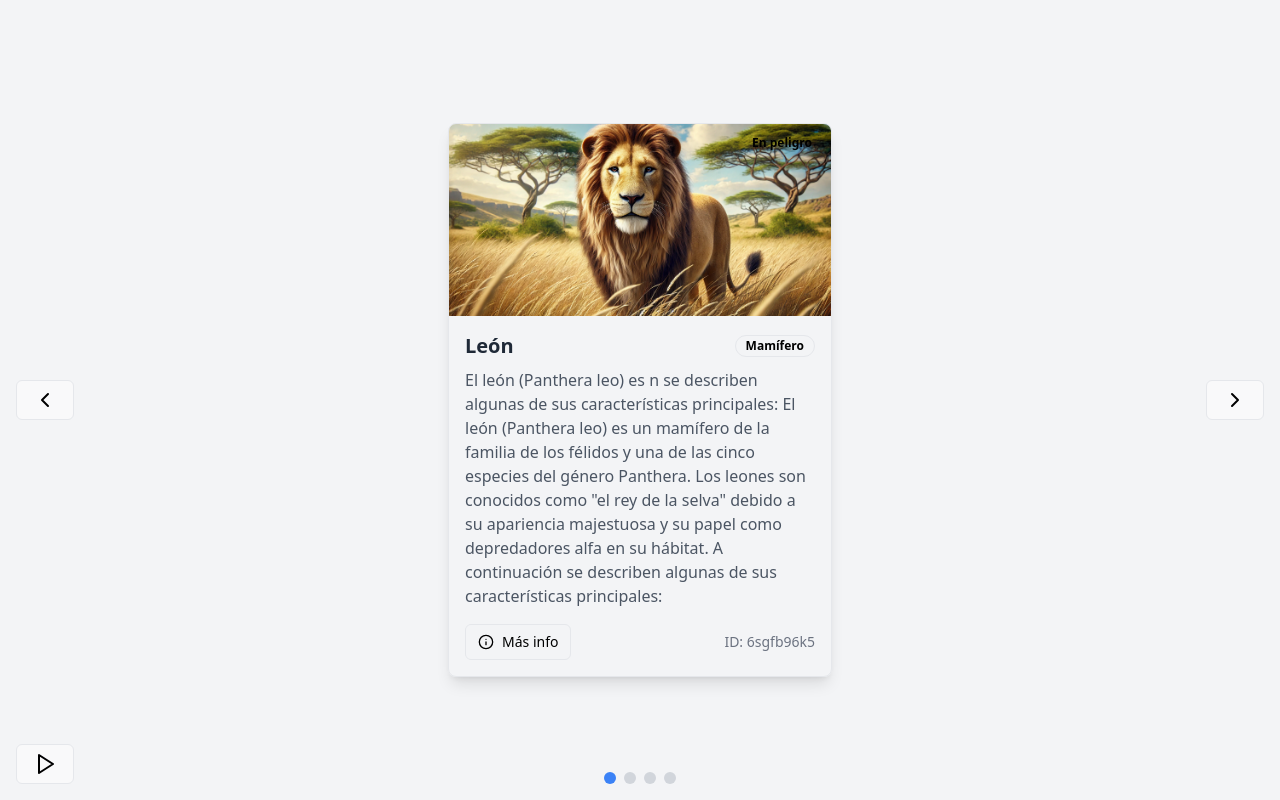
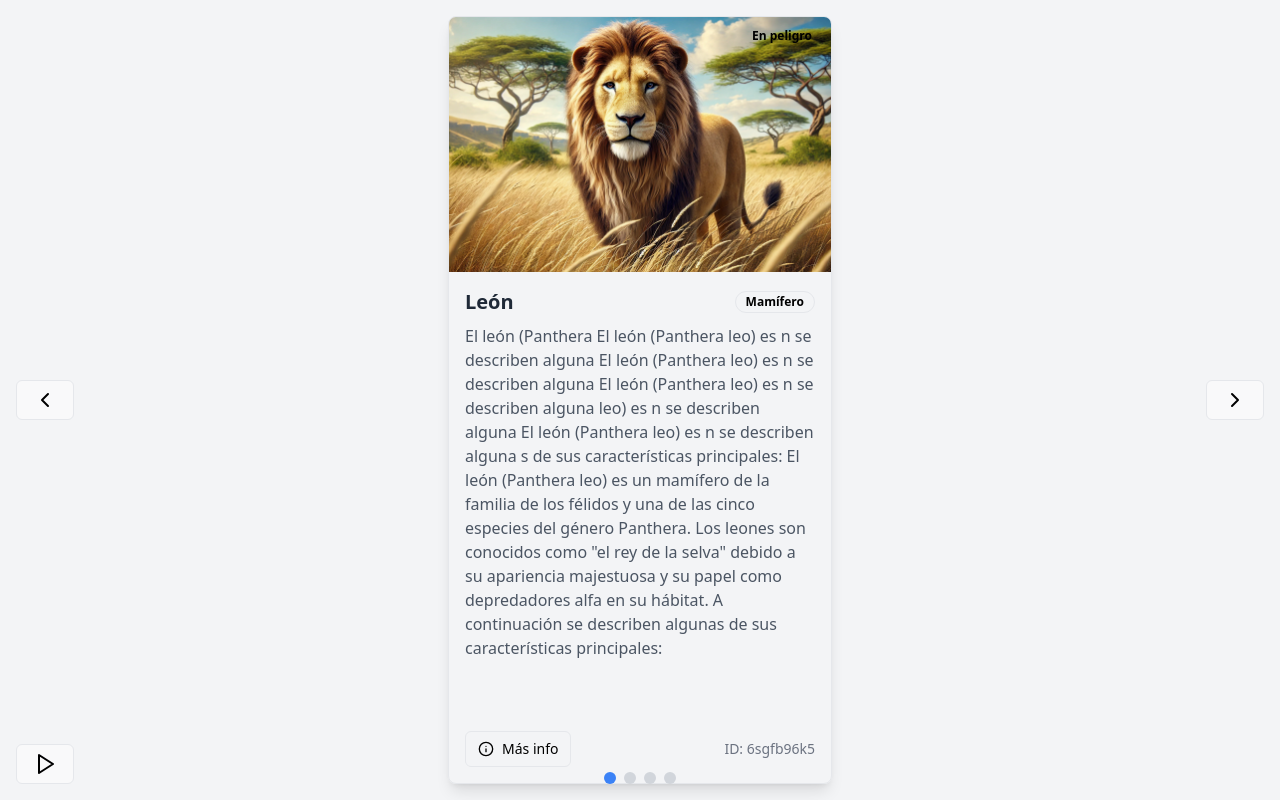
Before and after one commit to luis198755/animal-carousel2, a React (Create React App) app: page / in a window 1280 px wide. Built offline with nearby package versions, Linux system fonts and the light colour scheme.

Commit message:
fix text scroll

```diff
--- a/src/components/AnimalCard.js
+++ b/src/components/AnimalCard.js
@@ -7,10 +7,10 @@ import { Info } from 'lucide-react';
 
 const AnimalCard = ({ imageUrl, name, description, category, endangered }) => {
   return (
-    <Card className="max-w-sm mx-auto overflow-hidden rounded-lg shadow-lg transition-transform duration-300 hover:scale-105">
-      <div className="relative">
+    <Card className="w-full max-w-sm mx-auto overflow-hidden rounded-lg shadow-lg transition-transform duration-300 hover:scale-105 flex flex-col h-full">
+      <div className="relative h-1/3 min-h-[150px]">
         <img
-          className="w-full h-48 object-cover"
+          className="w-full h-full object-cover"
           src={imageUrl}
           alt={name}
         />
@@ -20,13 +20,13 @@ const AnimalCard = ({ imageUrl, name, description, category, endangered }) => {
           </Badge>
         )}
       </div>
-      <CardContent className="p-4">
+      <CardContent className="p-4 flex-grow flex flex-col overflow-auto">
         <div className="flex justify-between items-center mb-2">
-          <h2 className="text-xl font-bold text-gray-800">{name}</h2>
+          <h2 className="text-xl font-bold text-gray-800 truncate">{name}</h2>
           <Badge variant="outline">{category}</Badge>
         </div>
-        <p className="text-gray-600 mb-4">{description}</p>
-        <div className="flex justify-between items-center">
+        <p className="text-gray-600 mb-4 overflow-y-auto flex-grow">{description}</p>
+        <div className="flex justify-between items-center mt-auto pt-2">
           <Button variant="outline" size="sm" className="flex items-center">
             <Info className="w-4 h-4 mr-2" />
             Más info
--- a/src/components/AnimalCarousel.js
+++ b/src/components/AnimalCarousel.js
@@ -52,7 +52,8 @@ const AnimalCarousel = ({ animals }) => {
   };
 
   return (
-    <div className="relative w-full h-screen overflow-hidden bg-gray-100">
+    <div className="relative w-full h-screen overflow-hidden bg-gray-100 flex flex-col">
+      <div className="flex-grow overflow-hidden">
         <div
           className="flex transition-transform duration-300 ease-in-out h-full"
           style={{ transform: `translateX(-${100}%)` }}
@@ -62,6 +63,7 @@ const AnimalCarousel = ({ animals }) => {
               <AnimalCard {...animal} />
             </div>
           ))}
+        </div>
       </div>
 
       <Button
--- a/src/components/App.js
+++ b/src/components/App.js
@@ -7,7 +7,7 @@ const App = () => {
     {
       imageUrl: "/images/lion2.webp",
       name: "León",
-      description: 'El león (Panthera leo) es n se describen algunas de sus características principales: El león (Panthera leo) es un mamífero de la familia de los félidos y una de las cinco especies del género Panthera. Los leones son conocidos como "el rey de la selva" debido a su apariencia majestuosa y su papel como depredadores alfa en su hábitat. A continuación se describen algunas de sus características principales:',
+      description: 'El león (Panthera El león (Panthera leo) es n se describen alguna El león (Panthera leo) es n se describen alguna El león (Panthera leo) es n se describen alguna leo) es n se describen alguna El león (Panthera leo) es n se describen alguna s de sus características principales: El león (Panthera leo) es un mamífero de la familia de los félidos y una de las cinco especies del género Panthera. Los leones son conocidos como "el rey de la selva" debido a su apariencia majestuosa y su papel como depredadores alfa en su hábitat. A continuación se describen algunas de sus características principales:',
       category: "Mamífero",
       endangered: true
     },
```
Lines whose indentation alone changed are shown as unchanged.
